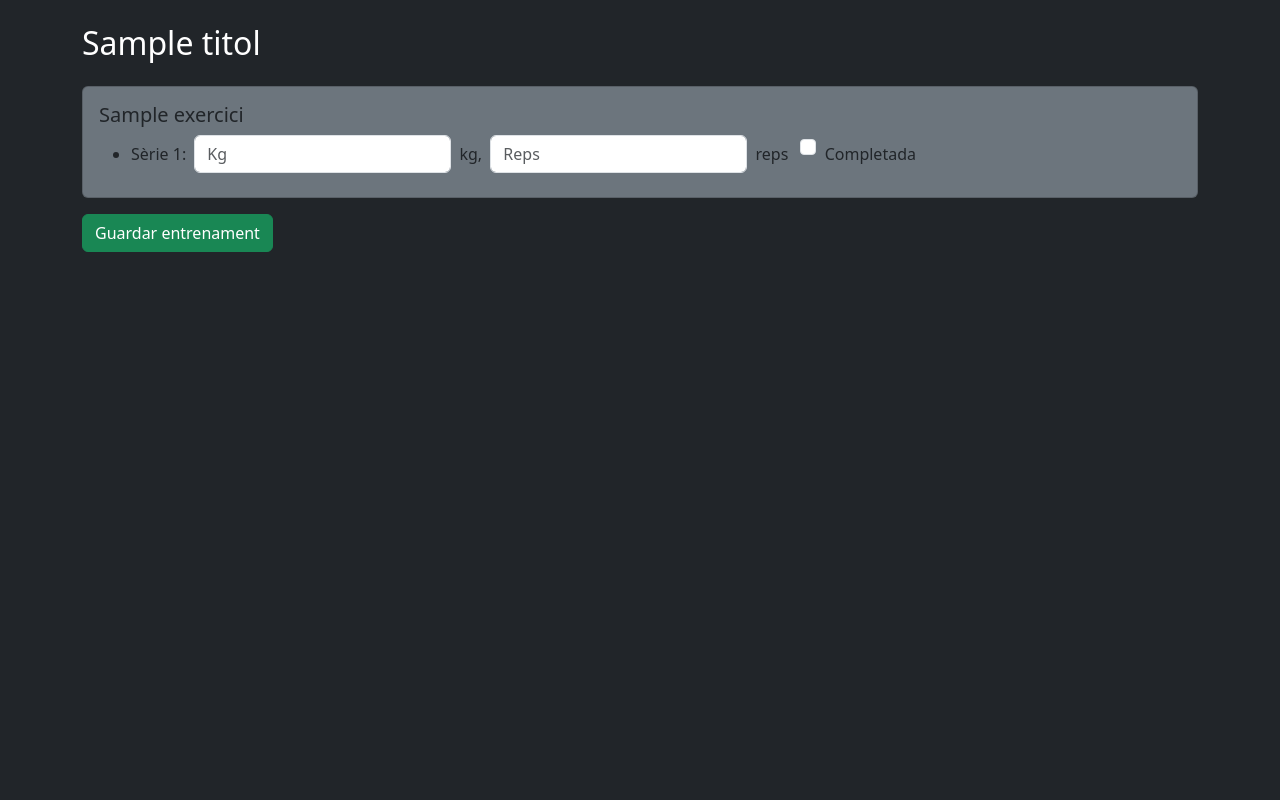
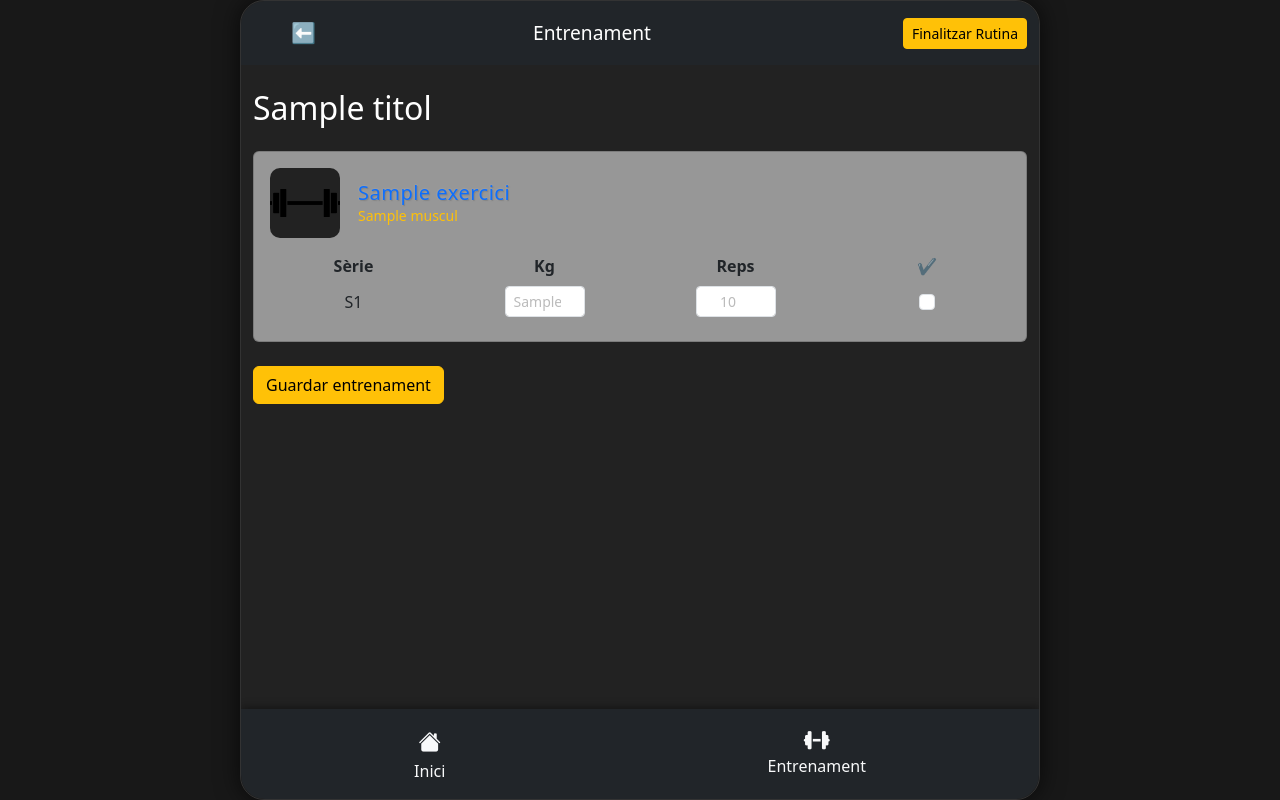
Before and after one commit to IkerVericat/FitnessCode, a Flask app: template src/templates/entrenament.html in a window 1280 px wide. Run offline with Flask 3, Linux system fonts and the light colour scheme; the template is opened without the code that fills it: most values are stand-ins (such as "Sample title", 1, 10 or a date in 2020).

Commit message:
Petits canvis en l'aparènça de l'entrenament i botons

```diff
--- /dev/null
+++ b/src/static/css/entrenament.css
@@ -0,0 +1,79 @@
+body {
+    background: #181818;
+    color: #fff;
+    min-height: 100vh;
+}
+
+.mobile-frame {
+    max-width: 800px;
+    min-height: 100vh;
+    margin: 0 auto;
+    background: #222;
+    border-radius: 24px;
+    box-shadow: 0 0 24px #000a;
+    border: 1px solid #333;
+    overflow: hidden;
+    display: flex;
+    flex-direction: column;
+    position: relative;
+}
+
+.navbar, .navbar-bottom {
+    border-radius: 24px 24px 0 0;
+}
+
+.navbar-bottom {
+    border-radius: 0 0 24px 24px;
+    box-shadow: 0 -2px 8px #0006;
+    position: absolute;
+    bottom: 0;
+    left: 0;
+    width: 100%;
+}
+
+.accordion-item {
+    background: #23272b;
+    color: #fff;
+    border: none;
+}
+
+.accordion-button {
+    background: #23272b;
+    color: #fff;
+}
+
+.btn-mobile {
+    width: 100%;
+    margin-bottom: 10px;
+}
+
+.container.flex-grow-1 {
+    flex-grow: 1;
+    margin-bottom: 70px; /* Espacio para la navbar inferior */
+}
+
+@media (max-width: 850px) {
+    .mobile-frame {
+        max-width: 100vw;
+        border-radius: 0;
+        box-shadow: none;
+        min-height: 100vh;
+    }
+}
+
+.dropdown-menu {
+    z-index: 1050;
+    position: absolute;
+}
+
+input::placeholder {
+    color: #bbb !important;   /* Tò clar */
+    opacity: 1;               /* Mostra el color complet */
+}
+
+h5 {
+    color: #0d6efd !important; /* Bootstrap primary */
+    font-weight: bold;
+    text-shadow: 1px 1px 1px rgba(119, 119, 119, 0.667), 0 0 2px #fff4;
+    letter-spacing: 0.5px;
+}
--- a/src/templates/entrenament.html
+++ b/src/templates/entrenament.html
@@ -1,39 +1,121 @@
-<!-- filepath: h:\Assignatures\Programació\FitnessCode\src\templates\registrar_entrenament.html -->
 <!DOCTYPE html>
-<html lang="ca">
+<html lang="en">
 <head>
     <meta charset="UTF-8">
-    <title>Registrar Entrenament</title>
+    <meta name="viewport" content="width=device-width, initial-scale=1.0">
+    <title>FitnessCode</title>
+    <link rel="stylesheet" href="{{ url_for('static', filename='css/entrenament.css') }}">
     <link href="https://cdn.jsdelivr.net/npm/bootstrap@5.3.6/dist/css/bootstrap.min.css" rel="stylesheet">
+    <link rel="stylesheet" href="https://cdn.jsdelivr.net/npm/bootstrap-icons@1.11.3/font/bootstrap-icons.min.css">
+    <link rel="stylesheet" href="https://cdnjs.cloudflare.com/ajax/libs/font-awesome/6.5.0/css/all.min.css">
+
+    <style>
+        html, body {
+            height: 100%;
+            background: #181818 !important;
+        }
+        body {
+            color: #fff;
+            min-height: 100vh;
+        }
+    </style>
 </head>
-<body class="bg-dark text-white">
+<body>
+    <div class="mobile-frame d-flex flex-column" style="position:relative; min-height:100vh;">
+        <nav class="navbar navbar-expand-lg navbar-dark bg-dark w-100">
+            <div class="container-fluid d-flex align-items-center">
+                <!-- Esquerra -->
+                <div style="min-width:80px;" class="text-end">
+                    <a class="nav-link d-inline p-0" href="{{ url_for('index') }}">
+                        <button class="btn btn-lg" type="button">
+                            ⬅️
+                        </button>
+                    </a>
+                </div>
+                <!-- Centre -->
+                <div class="flex-grow-1 text-center">
+                    <span class="navbar-brand fw-light" style="font-size:1.2rem;">
+                        Entrenament
+                    </span>
+                </div>
+                <!-- Dreta: Botó Registrar entrenament -->
+                <div style="min-width:160px;" class="text-end ">
+                    <a href="{{ url_for('registrar_entrenament', idx=idx) }}">
+                        <button class="btn btn-sm btn-warning">Finalitzar Rutina</button>
+                    </a>
+                </div>
+            </div>
+        </nav>
+
         <div class="container mt-4">
             <h2 class="mb-4">{{ rutina.titol }}</h2>
             <form method="post">
                 {% for exercici in rutina.exercicis %}
                     {% set i = loop.index0 %}
-            <div class="card bg-secondary mb-3">
+                    <div class="card mb-4" style="background-color:rgba(243, 243, 243, 0.56);">
                         <div class="card-body">
-                    <h5>{{ exercici.nom }}</h5>
-                    <ul class="mb-0">
+                            <!-- Imatge i nom de l'exercici -->
+                            <div class="d-flex align-items-center mb-3">
+                                <img src="{{ url_for('static', filename='images/' ~ exercici.imatge) if exercici.imatge else url_for('static', filename='images/barbell.png') }}"
+                                     style="width:70px; height:70px; object-fit:contain; background:#222; border-radius:10px; margin-right:18px;">
+                                <div>
+                                    <h5 class="mb-0">{{ exercici.nom }}</h5>
+                                    <div class="small text-warning">{{ exercici.muscul }}</div>
+                                </div>
+                            </div>
+                            <!-- Capçalera de la taula -->
+                            <div class="row fw-bold text-center mb-2">
+                                <div class="col-3">Sèrie</div>
+                                <div class="col-3">Kg</div>
+                                <div class="col-3">Reps</div>
+                                <div class="col-3">✔️</div>
+                            </div>
+                            <!-- Dades de cada sèrie -->
                             {% for serie in exercici.series %}
                                 {% set j = loop.index0 %}
-                            <li class="mb-2">
-                                Sèrie {{ j+1 }}:
-                                <input type="number" name="kg_{{ i }}_{{ j }}" placeholder="Kg" class="form-control d-inline w-auto mx-1" style="width:80px;">
-                                kg,
-                                <input type="number" name="reps_{{ i }}_{{ j }}" placeholder="Reps" class="form-control d-inline w-auto mx-1" style="width:80px;">
-                                reps
-                                <input type="checkbox" name="completada_{{ i }}_{{ j }}" class="form-check-input ms-2">
-                                <label class="form-check-label ms-1">Completada</label>
-                            </li>
-                        {% endfor %}
-                    </ul>
+                                <div class="row align-items-center mb-2 text-center">
+                                    <div class="col-3">S{{ j+1 }}</div>
+                                    <div class="col-3">
+                                        <input type="number"
+                                               name="kg_{{ i }}_{{ j }}"
+                                               placeholder="{{ serie.kg }}"
+                                               class="form-control form-control-sm text-center"
+                                               style="width:80px; margin:auto;">
+                                    </div>
+                                    <div class="col-3">
+                                        <input type="number"
+                                               name="reps_{{ i }}_{{ j }}"
+                                               placeholder="{{ serie.reps }}"
+                                               class="form-control form-control-sm text-center"
+                                               style="width:80px; margin:auto;">
+                                    </div>
+                                    <div class="col-3">
+                                        <input type="checkbox" name="completada_{{ i }}_{{ j }}" class="form-check-input">
                                     </div>
                                 </div>
                             {% endfor %}
-        <button type="submit" class="btn btn-success">Guardar entrenament</button>
+                        </div>
+                    </div>
+                {% endfor %}
+                <button type="submit" class="btn btn-warning">Guardar entrenament</button>
             </form>
         </div>
+
+        <!-- Navbar inferior -->
+        <nav class="navbar navbar-dark bg-dark navbar-expand navbar-bottom mt-4"
+             style="position:absolute; bottom:0; left:0; width:100%; border-radius:0 0 24px 24px;">
+            <div class="container-fluid d-flex justify-content-around">
+                <a href="{{ url_for('veure_progressos') }}" class="text-light text-center flex-fill py-2 text-decoration-none">
+                    <i class="bi bi-house-fill" style="font-size: 1.4em;"></i><br>Inici
+                </a>
+                <a href="{{ url_for('index') }}" class="text-light text-center flex-fill py-2 text-decoration-none">
+                    <i class="fas fa-dumbbell" style="font-size: 1.3em;"></i><br>Entrenament
+                </a>
+            </div>
+        </nav>
+    </div>
+    <script src="https://cdn.jsdelivr.net/npm/bootstrap@5.3.3/dist/js/bootstrap.bundle.min.js"></script>
+    <script src="https://cdn.jsdelivr.net/npm/chart.js"></script>
+
 </body>
 </html>
--- a/src/templates/rutina.html
+++ b/src/templates/rutina.html
@@ -41,7 +41,7 @@
                 <!-- Dreta: Botó Registrar entrenament -->
                 <div style="min-width:160px;" class="text-end">
                     <a href="{{ url_for('registrar_entrenament', idx=idx) }}">
-                        <button class="btn btn-warning">Iniciar entrenament</button>
+                        <button class="btn btn-sm btn-warning">Començar Rutina</button>
                     </a>
                 </div>
             </div>
```
Lines whose indentation alone changed are shown as unchanged.
